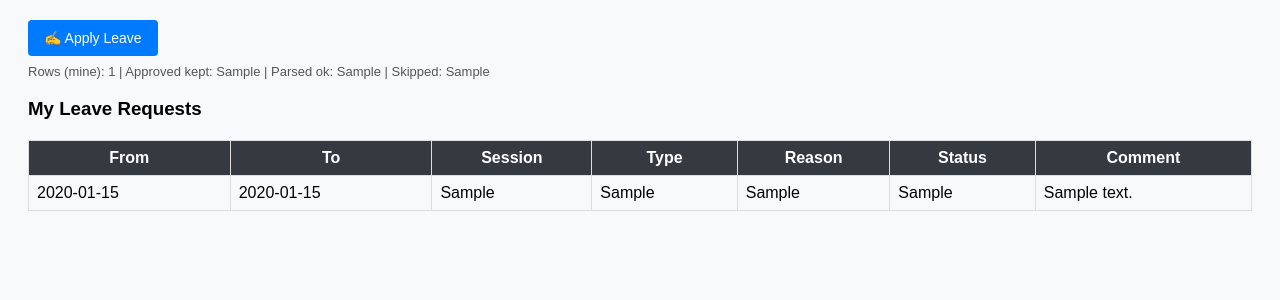
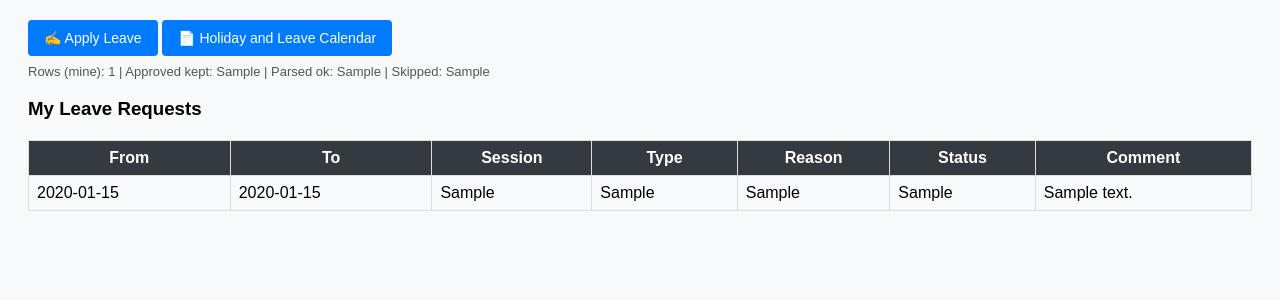
Before and after one commit to mgmtakutoffice/LeaveManagementSystem, a Flask app: template templates/index_gform.html in a window 1280 px wide. Shown: the part 152-452 px from the top of the page. Run offline with Flask 3, Linux system fonts and the light colour scheme; the template is opened without the code that fills it: most values are stand-ins (such as "Sample title", 1, 10 or a date in 2020).

Commit message:
Update index_gform.html

```diff
--- a/templates/index_gform.html
+++ b/templates/index_gform.html
@@ -77,6 +77,9 @@
     <a href="{{ url_for('apply_leave') }}" class="btn">✍️ Apply Leave</a>
 <!--###########-->
 
+     <!-- Calendar page -->
+    <a href="{{ url_for('calendar_page') }}" class="btn">📄 Holiday and Leave Calendar</a>
+
 {% if total_rows is defined %}
     <div style="margin:8px 0; font-size:13px; color:#555;">
         Rows (mine): {{ total_rows }} |
```
